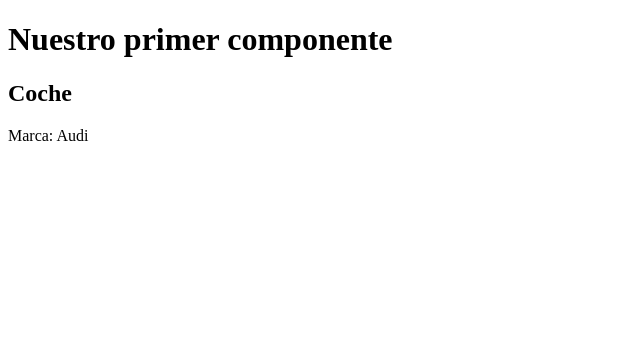
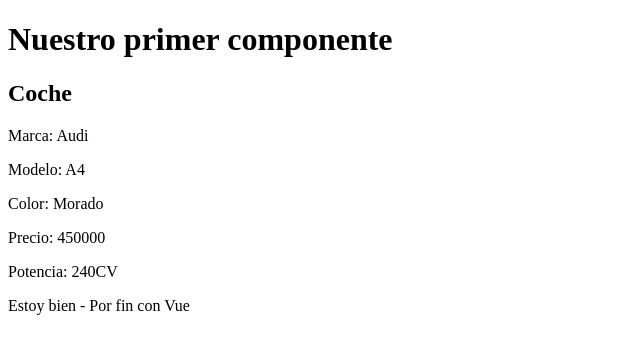
Before and after one commit to NievesTames/my-new-spa, a Vue app: page / in a window 1280 px wide. Shown: the top 354 px of the page, without its empty margins (0-640 px from the left). Built offline with nearby package versions, Linux system fonts and the light colour scheme.

Commit message:
creando variables

```diff
--- a/src/components/Car.vue
+++ b/src/components/Car.vue
@@ -1,15 +1,48 @@
 <template>
   <h2>Coche</h2>
   <p>Marca: {{ brand }}</p>
+  <p>Modelo: {{ model }}</p>
+  <p>Color: {{ color[1] }}</p>
+  <p>Precio: {{ price }}</p>
+  <p>Potencia: {{ power}}CV</p>
+  {{ mensaje.title }} - {{ mensaje.text }}
 </template>
 
 <script>
 export default {
-    data(){
+    /* data(){
         return {
             brand: "Audi",
+            model: "A4",
+            color: ["Negro", "Verde", "Azul"],
+            price: 35000,
+            power:180,
+            mensaje: {
+                title: "Hola mundo",
+                text: "Adios",
+            }
         };
-    },
+    }, */
+    setup (){
+        const brand = "Audi";
+        const model = "A4";
+        const color = ["Azul", "Morado", "Marrón"];
+        const price = 450000;
+        const power = 240;
+        const mensaje = {
+            title: "Estoy bien",
+            text: "Por fin con Vue",
+        };
+
+    return {
+        brand,
+        model,
+        color,
+        price,
+        power,
+        mensaje,
+    };
+ },
 };
 
 /*Asi declaramos una varibale de opciones*/
```
